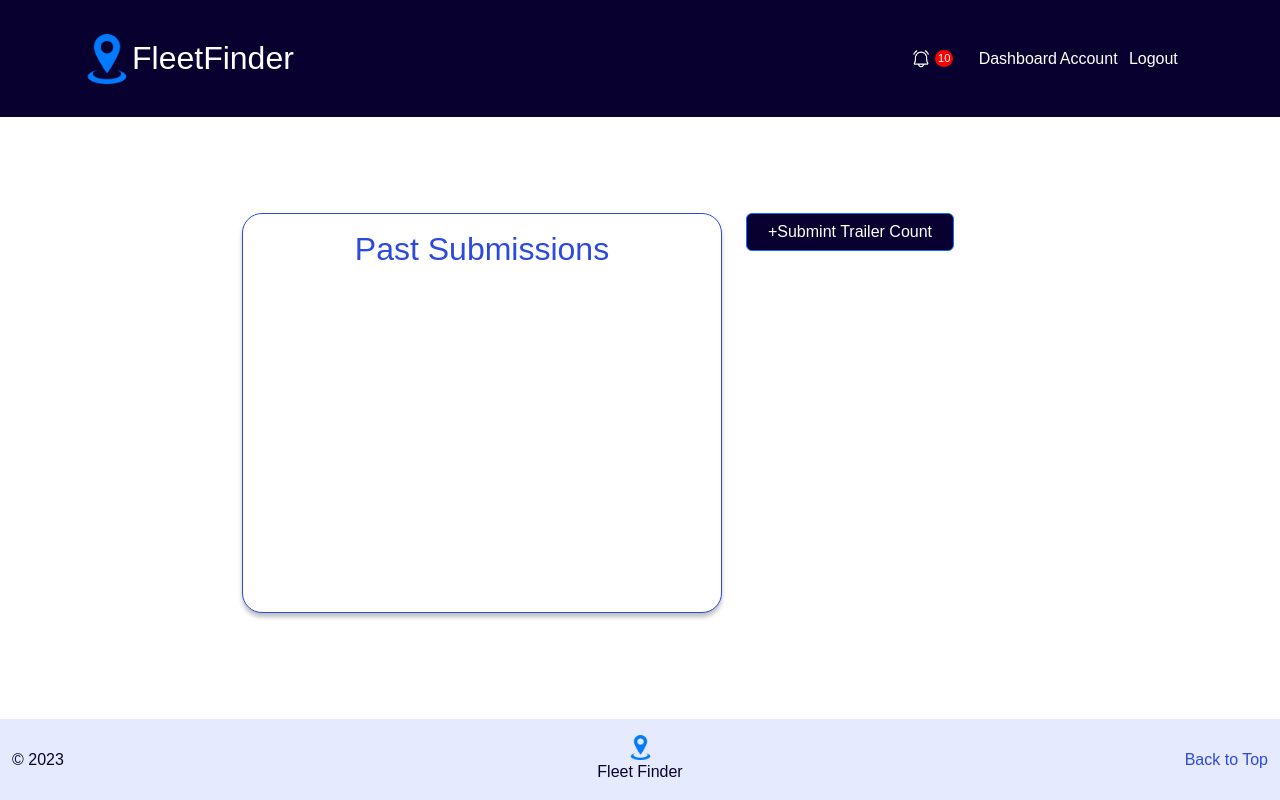
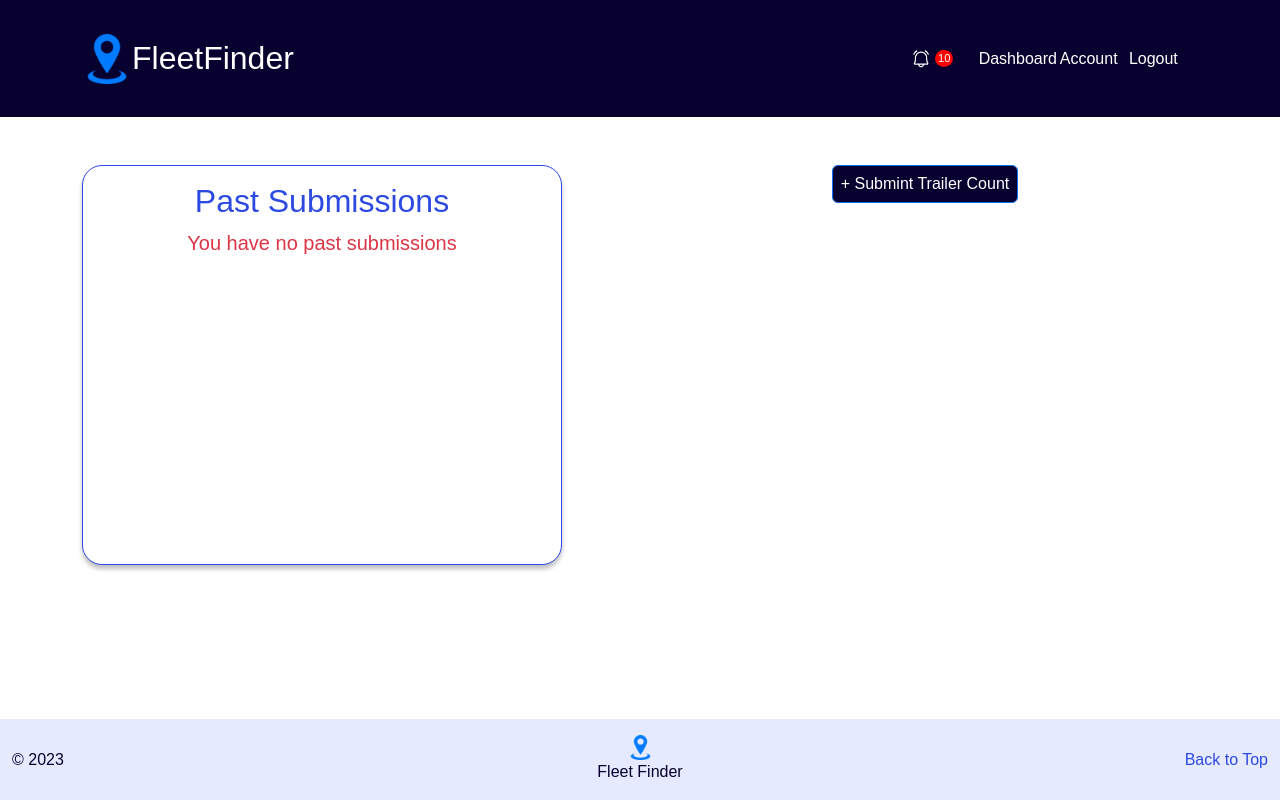
Before and after one commit to rooted92/frontendFF, a React (Create React App) app: page /DriverDashboard in a window 1280 px wide. Built offline with nearby package versions, Linux system fonts and the light colour scheme; a web font is replaced by a local one.

Commit message:
Centered elements modified sytles btns and cols

```diff
--- a/src/components/driveraccount/DriverDashBoard.tsx
+++ b/src/components/driveraccount/DriverDashBoard.tsx
@@ -1,8 +1,7 @@
-import React, {useEffect, useState} from 'react'
+import React, { useEffect, useState } from 'react'
 import '../../index.css'
 import { Row, Col, Navbar, Container, Nav, NavDropdown, Card, Button } from 'react-bootstrap';
-import Logo from '../../assets/fleetlogo.png';
-import Bell from '../../assets/Bell.png';
+// import PlusIcon from '../../assets/plus.svg';
 import NavbarComponent from '../NavbarComponent';
 import Footer from '../FooterComponent';
 
@@ -25,34 +24,30 @@ export default function DriverDashBoard() {
         }
     }, []);
 
-
     return (
         <div className='pageContainer'>
-            {/* <Navbar expand="lg">
-                <Container >
-                    <h3 className='fleetCustomize'> <img src={Logo} alt='Fleet Logo' height='30px' /> Fleet Finder </h3>
-                    <Navbar.Toggle aria-controls="basic-navbar-nav" />
-                    <Navbar.Collapse id="basic-navbar-nav">
-                        <h6 className='dashCuz'> <span className='bellNoti'> <img src={Bell} alt='Fleet Logo' height='25px' /> </span> Dashboard <span className='accCount'> Account </span> </h6>
-                    </Navbar.Collapse>
-                </Container>
-            </Navbar> */}
             <div className="mainContent">
-                <NavbarComponent accountType={userInfo.accountType}/>
-                <Container>
-                    <Row className='rowCardCuz'>
-                        <Col className='cardCuz'>
+                <NavbarComponent accountType={userInfo.accountType} />
+                <Container className='mx-auto mt-5'>
+                    <Row className=''>
+                        <Col className='col-6'>
                             <Card style={{ width: '30rem', height: '25rem' }}>
                                 <Card.Body>
                                     <Card.Title className='text-center'> Past Submissions </Card.Title>
                                     <Card.Text>
-
+                                        {/* Once we have the data, we will add a ternary here to check if submitted trailer count array is greater than 0, if it is show past submissions if not show red text */}
+                                        <p className='fs-5 text-danger text-center'>You have no past submissions</p>
                                     </Card.Text>
                                 </Card.Body>
                             </Card>
                         </Col>
-                        <Col className='cardCuz'>
-                            <Button className='buttonColor'> +Submint Trailer Count</Button>
+                        <Col className='col-6 d-flex justify-content-center align-self-start'>
+                            <Button className='buttonColor w-auto h-5 px-2'>
+                                {/* <Row> */}
+                                    {/* <img className='' src={PlusIcon} alt="plus icon" /> */}
+                                    + Submint Trailer Count
+                                {/* </Row> */}
+                            </Button>
                         </Col>
                     </Row>
                 </Container>
```
Also changed, not shown: src/assets/plus.svg (added).
